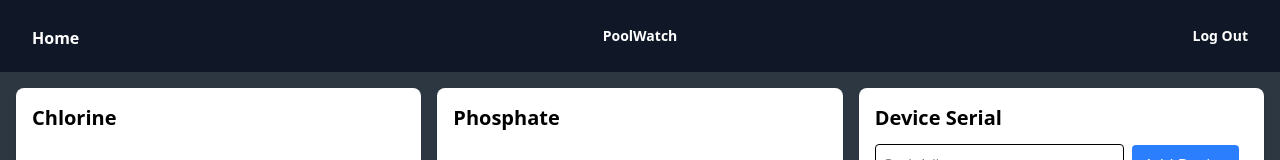
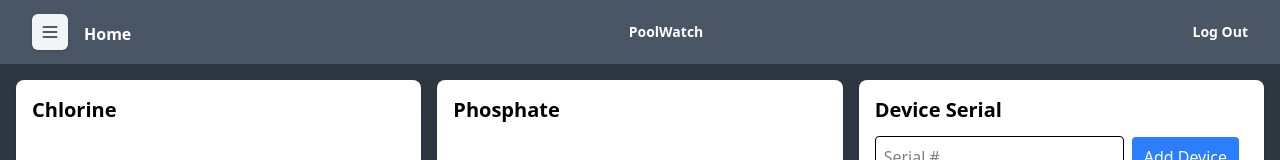
Before and after one commit to Mudrock1776/PoolWatch, a Next.js app in the folder src/client/: page /main in a window 1280 px wide. Shown: the top 160 px of the page. Built offline with nearby package versions, Linux system fonts and the light colour scheme; no server answers; sample sign-in values are in the browser's storage.

Commit message:
Update TopMenu.tsx to include sidebar

```diff
--- a/src/client/app/main/ui/TopMenu.tsx
+++ b/src/client/app/main/ui/TopMenu.tsx
@@ -4,7 +4,7 @@
 
 export default function TopMenu(props:any){
     const pathname = usePathname();
-    const {serialNumber, testTaken} = props;
+    const { serialNumber, testTaken, onToggleSidebar } = props;
     function mainMenu(){
         sessionStorage.removeItem("serial");
         sessionStorage.removeItem("reportIndex");
@@ -107,9 +107,14 @@
             )
         }
     }
-    return(
-        <header className="bg-gray-900">
-            <nav aria-label="Global" className="flex max-w-8xl items-center justify-start p-6 lg:px-8">
+    return (
+    <header className="bg-gray-600 sticky top-0 h-16 z-40">
+      <nav aria-label="Global" className="flex max-w-8xl items-center justify-start px-6 lg:px-8 h-16">
+        {onToggleSidebar && <button onClick={onToggleSidebar} className="p-2 mr-4 rounded-md bg-gray-100 hover:bg-gray-200 shadow" aria-label="Toggle sidebar">
+            <svg xmlns="http://www.w3.org/2000/svg" className="h-5 w-5 text-gray-800" fill="none" viewBox="0 0 24 24" stroke="currentColor">
+                <path strokeLinecap="round" strokeLinejoin="round" strokeWidth={2} d="M4 6h16M4 12h16M4 18h16" />
+            </svg>
+        </button>}
         {leftMenu()}
         {middleMenu()}
         {rightMenu()}
```
Lines whose indentation alone changed are shown as unchanged.
